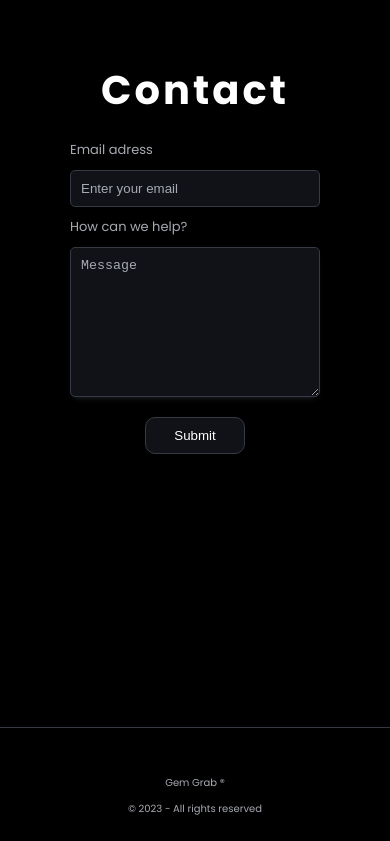
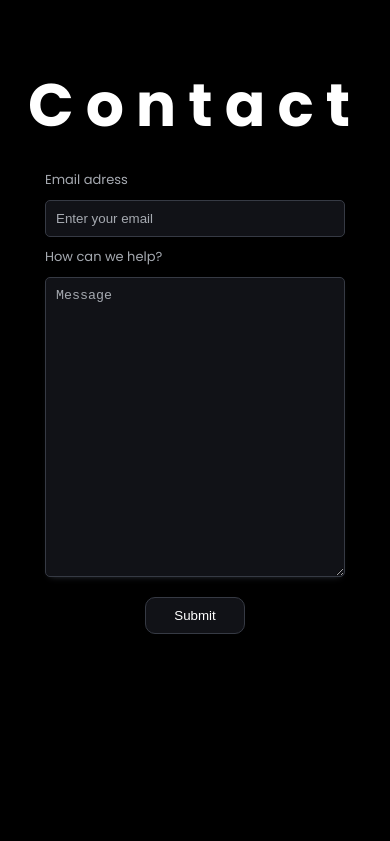
Before and after one commit to PDochev/gem-grab, a React (Vite) app: page / in a window 390 px wide. Shown: the part 4438-5279 px from the top of the page. Built offline with nearby package versions, Linux system fonts and the light colour scheme; no server answers.

Commit message:
footer vie hight fix

```diff
--- a/src/Contact.css
+++ b/src/Contact.css
@@ -9,7 +9,7 @@
   display: flex;
   flex-direction: column;
   align-items: center;
-  height: 85vh;
+  height: 100vh;
 }
 
 footer {
@@ -121,9 +121,6 @@ form button {
     margin-bottom: -3rem;
   }
 
-  footer {
-    /* margin-top: -3rem; */
-  }
   form {
     width: 60rem;
   }
@@ -132,19 +129,39 @@ form button {
   }
 }
 
-@media (max-width: 475px) {
+@media only screen and (min-width: 320px) and (max-width: 475px) {
+  form {
+    width: 30rem;
+  }
+}
+
+@media (max-width: 320px) {
   .Contact h1 {
     font-size: 4rem;
     letter-spacing: 0.3rem;
   }
 
+  .Contact {
+    width: 100%;
+    margin-top: 3rem;
+  }
+
   form {
     width: 25rem;
+    /* max-height: 45rem; */
     margin: 0 auto;
-    margin-top: 2rem;
+    margin-top: 0.5rem;
   }
 
   form textarea {
-    height: 15rem;
+    max-height: 15rem;
+  }
+  /*
+  footer {
+    margin-bottom: 1rem;
+  } */
+
+  footer p:nth-of-type(2) {
+    margin-bottom: 1rem;
   }
 }
--- a/src/Download.css
+++ b/src/Download.css
@@ -135,6 +135,12 @@
   } */
 }
 
+@media only screen and (min-width: 320px) and (max-width: 475px) {
+  .Download h1 {
+    font-size: 10rem;
+  }
+}
+
 @media (max-width: 475px) {
   .Download h1 {
     font-size: 4rem;
```
